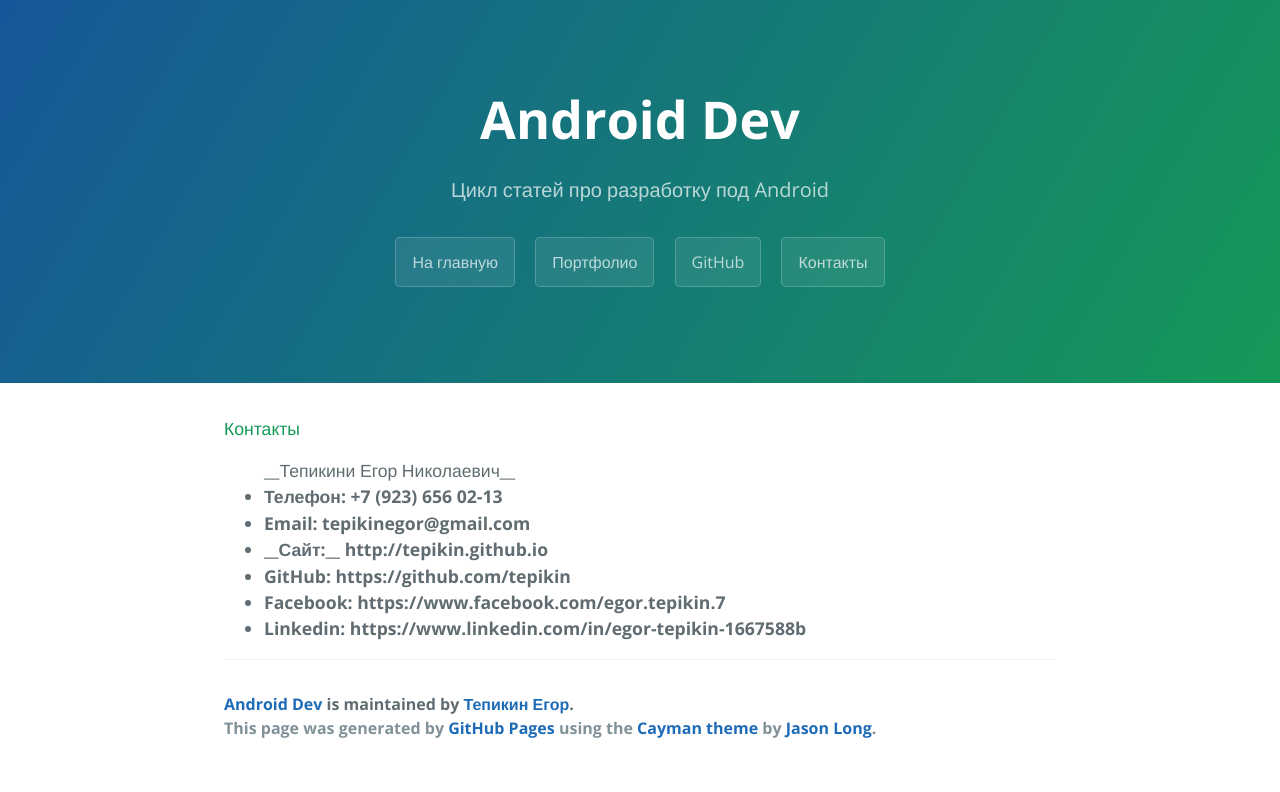
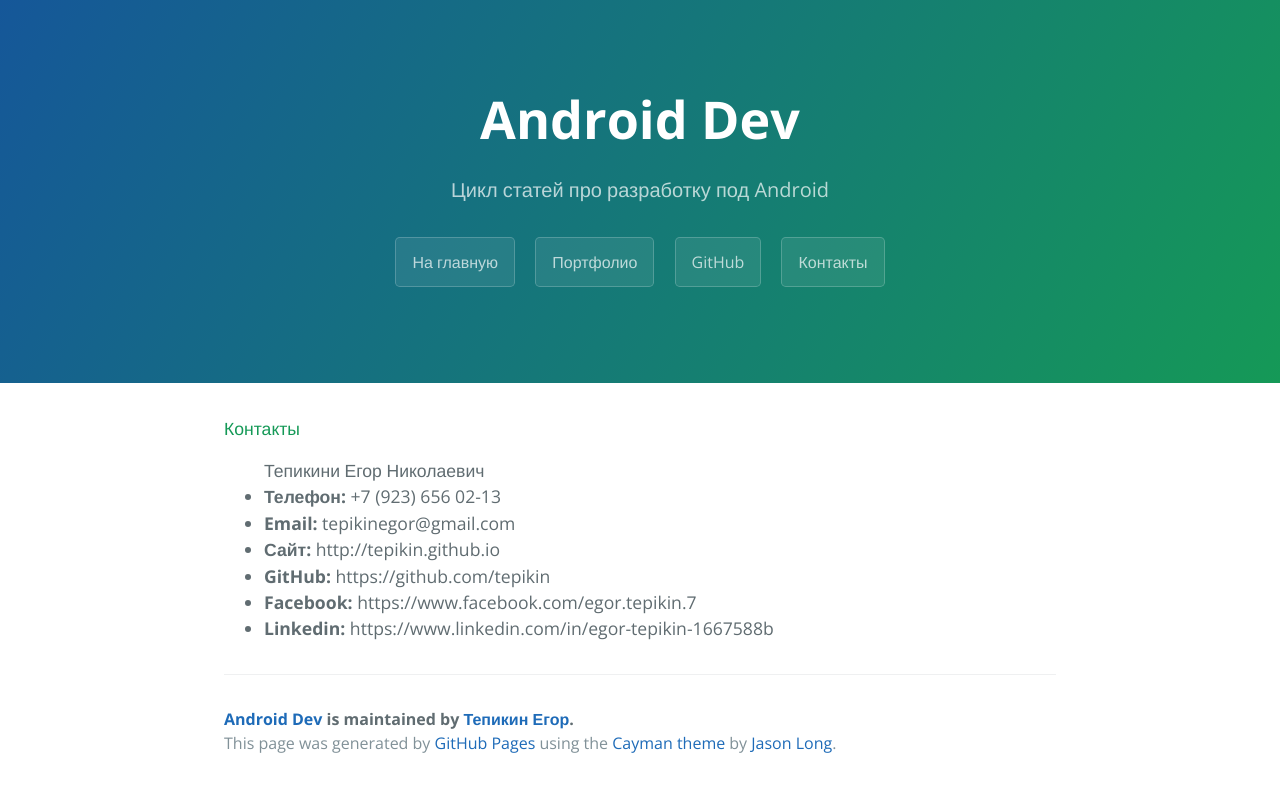
Before and after one commit to tepikin/tepikin.github.io, a Jekyll site: the page built from contacts/index.html, in a window 1280 px wide. Shown: the top 792 px of the page. Built offline with Jekyll 4.4.1, drawn with Linux system fonts in a browser that asks for light colours.

```diff
--- a/contacts/index.html
+++ b/contacts/index.html
@@ -6,13 +6,14 @@ title: {{ site.name }}
 <div id="home">
   <h4>Контакты</h4>
   <ul class="posts">
-      __Тепикини Егор Николаевич__
-      <li><b>Телефон:<b> +7 (923) 656 02-13</li>
-	    <li><b>Email:<b> tepikinegor@gmail.com</li>
-      <li>__Сайт:__ http://tepikin.github.io</li>
-      <li><b>GitHub:<b> https://github.com/tepikin</li>
-      <li><b>Facebook:<b> https://www.facebook.com/egor.tepikin.7</li>
-      <li><b>Linkedin:<b> https://www.linkedin.com/in/egor-tepikin-1667588b</li>
+      Тепикини Егор Николаевич
+	  <br>
+      <li><b>Телефон:</b> +7 (923) 656 02-13</li>
+      <li><b>Email:</b> tepikinegor@gmail.com</li>
+      <li><b>Сайт:</b> http://tepikin.github.io</li>
+      <li><b>GitHub:</b> https://github.com/tepikin</li>
+      <li><b>Facebook:</b> https://www.facebook.com/egor.tepikin.7</li>
+      <li><b>Linkedin:</b> https://www.linkedin.com/in/egor-tepikin-1667588b</li>
 
 
 
```
